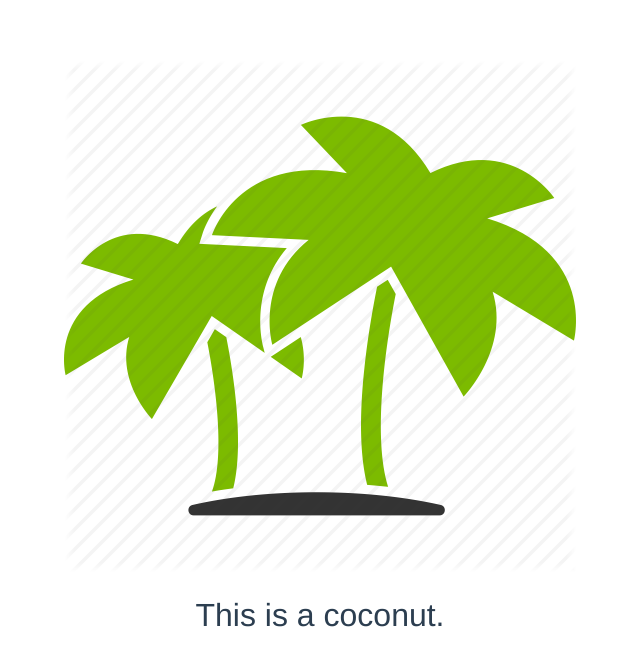
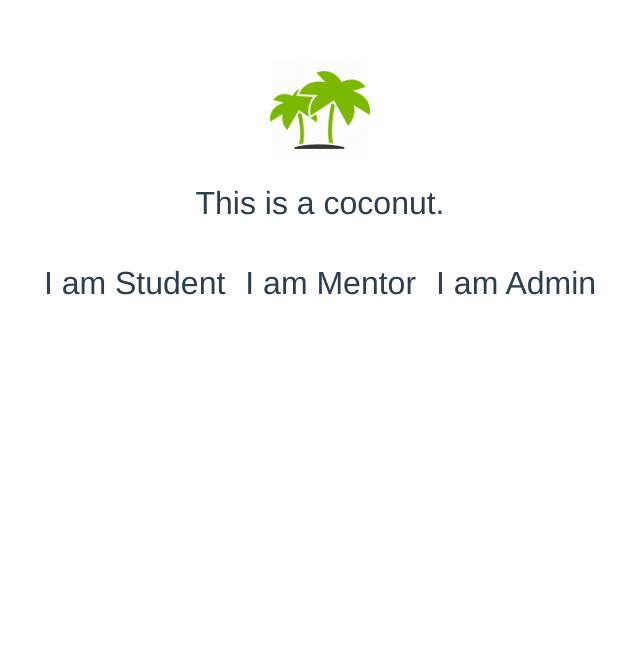
Before and after one commit to kinoko0841/my-vue-cli, a Vue app: page /#/ in a window 1280 px wide. Shown: the top 666 px of the page, without its empty margins (320-960 px from the left). Built offline with nearby package versions, Linux system fonts and the light colour scheme.

Commit message:
first three components and import them

```diff
--- a/src/App.vue
+++ b/src/App.vue
@@ -1,6 +1,6 @@
 <template>
   <div id="app">
-    <img src="./assets/palms-512.png">
+    <img id = "logo" src="./assets/palms-512.png">
     <router-view></router-view>
   </div>
 </template>
@@ -20,4 +20,9 @@
   color: #2c3e50;
   margin-top: 60px;
 }
+
+#logo {
+  width: 100px;
+  height: 100px;
+}
 </style>
--- a/src/components/Coconuts/admin.vue
+++ b/src/components/Coconuts/admin.vue
@@ -6,7 +6,7 @@
   name: 'admin',
   data () {
     return {
-      msg: 'This is a admin.'
+      msg: 'I am Admin'
     }
   },
   methods: {
--- a/src/components/Coconuts/coconut.vue
+++ b/src/components/Coconuts/coconut.vue
@@ -1,16 +1,31 @@
 <template>
   <div class="coconut">
     <h1>{{ msg }}</h1>
+    <ul>
+      <li><student></student></li>
+      <li><mentor></mentor></li>
+      <li><admin></admin></li>
+    </ul>
+
+
   </div>
 </template>
 
 <script>
+import student from '@/components/Coconuts/student'
+import mentor from '@/components/Coconuts/mentor'
+import admin from '@/components/Coconuts/admin'
 export default {
   name: 'coconut',
   data () {
     return {
       msg: 'This is a coconut.'
     }
+  },
+  components: {
+    student,
+    mentor,
+    admin
   }
 }
 </script>
@@ -20,5 +35,13 @@
 h1, h2 {
   font-weight: normal;
 }
+ul {
+  list-style-type: none;
+  padding: 0;
+}
 
+li {
+  display: inline-block;
+  margin: 0 10px;
+}
 </style>
--- a/src/components/Coconuts/home.vue
+++ b/src/components/Coconuts/home.vue
@@ -1,8 +1,5 @@
 <template>
   <div>
-    <span> I am Mentor </span>
-    <span> I am Student </span>
-    <span> I am Admin </span>
   </div>
 </template>
 <script></script>
--- a/src/components/Coconuts/mentor.vue
+++ b/src/components/Coconuts/mentor.vue
@@ -6,7 +6,7 @@
   name: 'mentor',
   data () {
     return {
-      msg: 'This is a mentor.'
+      msg: 'I am Mentor'
     }
   },
   methods: {
--- a/src/components/Coconuts/student.vue
+++ b/src/components/Coconuts/student.vue
@@ -6,7 +6,7 @@
   name: 'student',
   data () {
     return {
-      msg: 'This is a student.'
+      msg: 'I am Student'
     }
   },
   methods: {
--- a/src/router/index.js
+++ b/src/router/index.js
@@ -2,6 +2,9 @@
 import Router from 'vue-router'
 // import Hello from '@/components/Hello'
 import Coconut from '@/components/Coconuts/Coconut'
+// import student from '@/components/Coconuts/student'
+// import mentor from '@/components/Coconuts/mentor'
+// import admin from '@/components/Coconuts/admin'
 
 Vue.use(Router)
 
```
